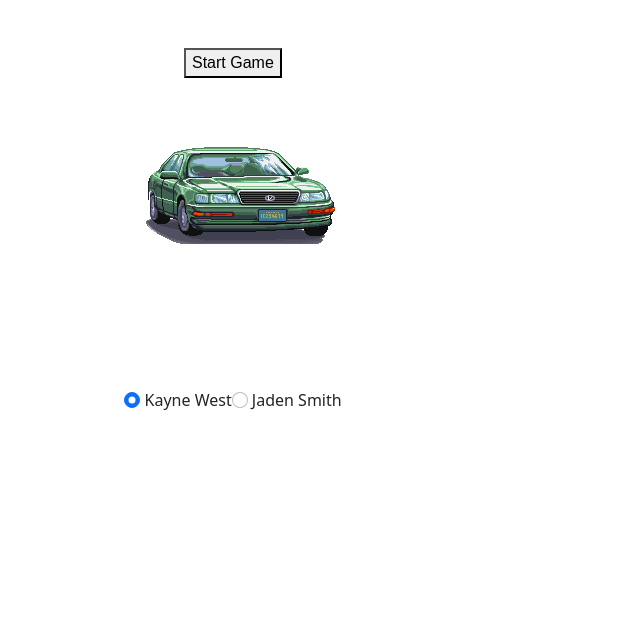
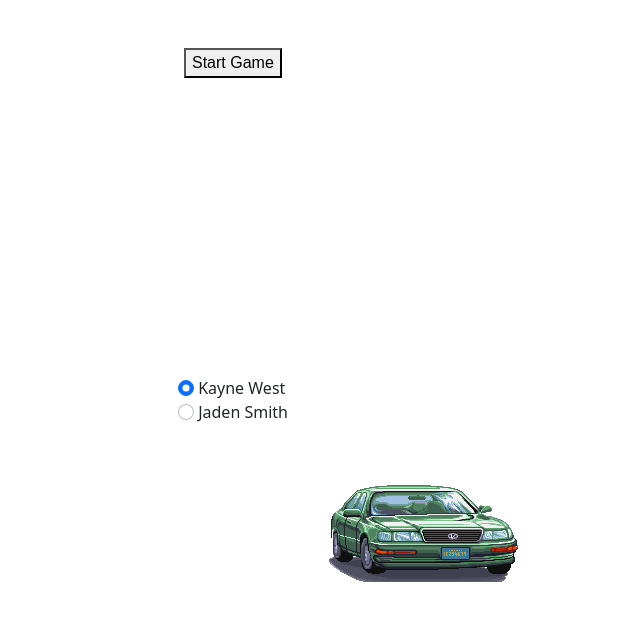
Before and after one commit to Robdetta/Typing-Game, a website: page index.html in a window 1280 px wide. Shown: the whole page, without its empty margins (407-1047 px from the left). Drawn offline with nearby package versions, Linux system fonts and the light colour scheme; a web font is replaced by a local one.

Commit message:
fixing some stuff

```diff
--- a/index.html
+++ b/index.html
@@ -21,6 +21,7 @@
         <img src="SF2car.png" alt="" srcset="">
     </div>
     <div id="quoteDisplay"></div>
+    <div id="radioButtons">
     <div class="kayneRadio">
       <input
         class="form-check-input"
@@ -44,6 +45,7 @@
       />
       <label for="jaden" id="jadenLabel">Jaden Smith</label>
     </div>
+  </div>
     <ul id="hud">
       <div id="stats"></div>
       <div id="level"></div>
--- a/styles.css
+++ b/styles.css
@@ -1,5 +1,13 @@
 .cursor {
   background-color: aqua;
+}
+
+#car {
+  clip-path: inset(380px 0px 120px 390px);
+  background-position: center;
+  background-repeat: no-repeat;
+  text-align: center;
+  /*inset (top-bottom , ,right-left ,)   */
 }
 
 body {
@@ -9,18 +17,15 @@
   min-height: 100vh;
   margin: 0;
 }
-#car {
-  clip-path: inset(380px 0px 120px 390px);
-  position: absolute;
-  left: 10rem;
-  top: -15rem;
-  /*inset (top-bottom , ,right-left ,)   */
-}
 
 #whoSays {
   position: absolute;
   top: 5rem;
   font-family: "Graffiti font", sans-serif;
+}
+
+#radioButtons {
+  position: absolute;
 }
 
 .text-center {
@@ -30,6 +35,7 @@
 }
 
 #quoteDisplay {
+  position: absolute;
   font-family: Arial, Helvetica, sans-serif;
 }
 
```
